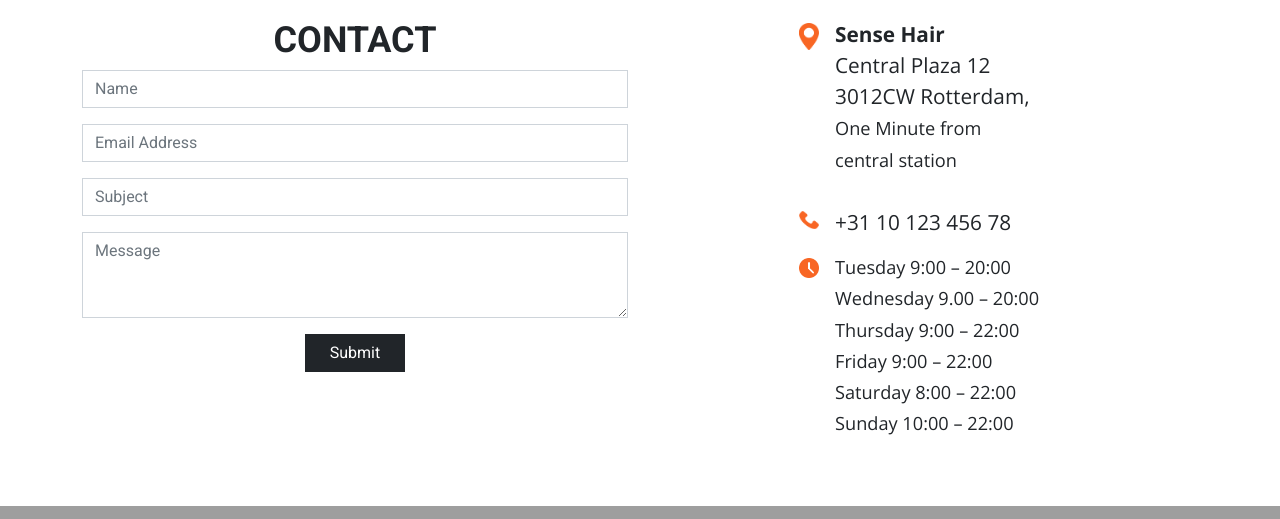
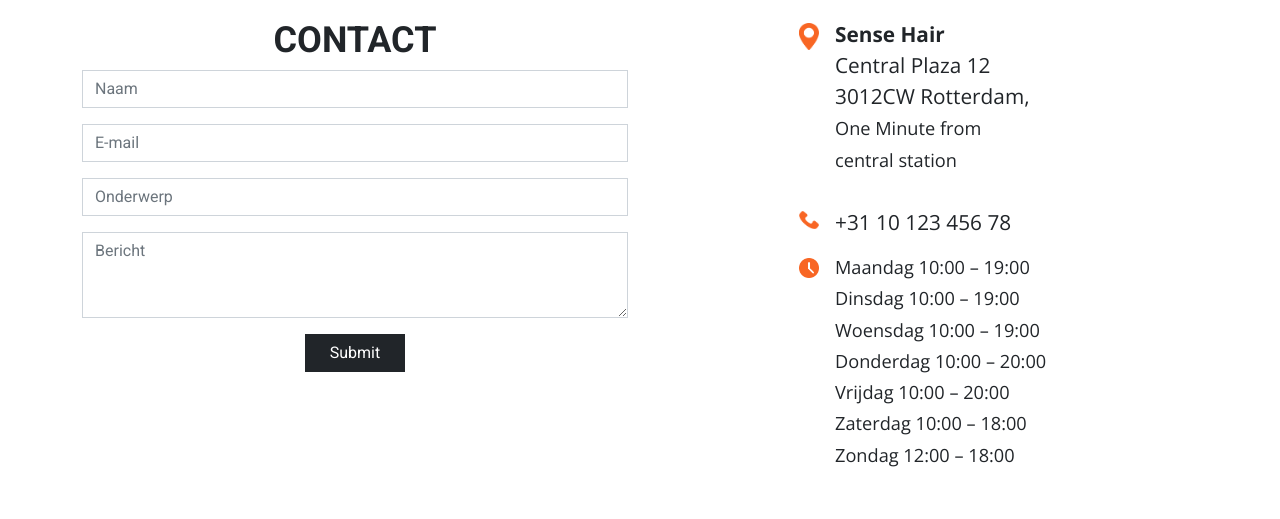
Before and after one commit to dream-diver/sensehair-web, a Next.js app: page /contact in a window 1280 px wide. Shown: the part 140-659 px from the top of the page. Built offline with nearby package versions, Linux system fonts and the light colour scheme; grey boxes are pictures that could not be loaded.

Commit message:
Translate 2

```diff
--- a/components/Footer.js
+++ b/components/Footer.js
@@ -66,13 +66,13 @@
               <p>carlos@sensehair.nl</p>
               <h4>INFO</h4>
               <p>
-                Sunday: 9AM-PM<br />
-                Sunday: 9AM-PM<br />
-                Sunday: 9AM-PM<br />
-                Sunday: 9AM-PM<br />
-                Sunday: 9AM-PM<br />
-                Sunday: 9AM-PM<br />
-                Sunday: 9AM-PM
+                { state.text.openingTimes1 }<br />
+                { state.text.openingTimes2 }<br />
+                { state.text.openingTimes3 }<br />
+                { state.text.openingTimes4 }<br />
+                { state.text.openingTimes5 }<br />
+                { state.text.openingTimes6 }<br />
+                { state.text.openingTimes7 }
               </p>
             </div>
             <div className="col-md-6 col-lg-3 mb-3">
--- a/components/contact/FormInfo.js
+++ b/components/contact/FormInfo.js
@@ -1,5 +1,9 @@
+import { useContext } from "react"
+import { GlobalContext } from '../contexts/GlobalContext';
+
 /* eslint-disable @next/next/no-img-element */
 const FormInfo = () => {
+  const [state] = useContext(GlobalContext)
   return (
     <section id="form_info">
       <div className="container">
@@ -8,16 +12,16 @@
             <form action="#">
               <h1 className="text-center">CONTACT</h1>
               <div className="mb-3">
-                <input type="text" className="form-control rounded-0" name="name" id="name" placeholder="Name" />
+                <input type="text" className="form-control rounded-0" name="name" id="name" placeholder={ state.text.contactUsFormName } />
               </div>
               <div className="mb-3">
-                <input type="text" className="form-control rounded-0" name="email" id="email" placeholder="Email Address" />
+                <input type="text" className="form-control rounded-0" name="email" id="email" placeholder={ state.text.contactUsFormEmail } />
               </div>
               <div className="mb-3">
-                <input type="text" className="form-control rounded-0" name="subject" id="subject" placeholder="Subject" />
+                <input type="text" className="form-control rounded-0" name="subject" id="subject" placeholder={ state.text.contactUsFormSubject } />
               </div>
               <div className="mb-3">
-                <textarea className="form-control rounded-0" name="message" id="message" rows="3" placeholder="Message"></textarea>
+                <textarea className="form-control rounded-0" name="message" id="message" rows="3" placeholder={ state.text.contactUsFormMessage }></textarea>
               </div>
               <div className="d-flex justify-content-center">
                 <button className="btn btn-dark rounded-0 px-4">Submit</button>
@@ -51,12 +55,13 @@
                 <img loading="lazy" src="./images/clock.png" alt="phone-call" width="20px" className="mt-1" />
               </div>
               <div className="contact-text mb-3">
-                <p className="small mb-1">Tuesday 9:00 – 20:00</p>
-                <p className="small mb-1">Wednesday 9.00 – 20:00</p>
-                <p className="small mb-1">Thursday 9:00 – 22:00</p>
-                <p className="small mb-1">Friday 9:00 – 22:00</p>
-                <p className="small mb-1">Saturday 8:00 – 22:00</p>
-                <p className="small mb-1">Sunday 10:00 – 22:00</p>
+                <p className="small mb-1">{ state.text.openingTimes1 }</p>
+                <p className="small mb-1">{ state.text.openingTimes2 }</p>
+                <p className="small mb-1">{ state.text.openingTimes3 }</p>
+                <p className="small mb-1">{ state.text.openingTimes4 }</p>
+                <p className="small mb-1">{ state.text.openingTimes5 }</p>
+                <p className="small mb-1">{ state.text.openingTimes6 }</p>
+                <p className="small mb-1">{ state.text.openingTimes7 }</p>
               </div>
             </div>
           </div>
--- a/locales/en.js
+++ b/locales/en.js
@@ -1,6 +1,14 @@
 /* eslint-disable import/no-anonymous-default-export */
 export default {
   bookNow: 'BOOK NOW',
+  footerBody: 'Cut, color or style? Feel free to visit us, with or without an appointment.',
+  openingTimes1: 'Monday 10:00 – 19:00',
+  openingTimes2: 'Tuesday 10:00 – 19:00',
+  openingTimes3: 'Wednesday 10:00 – 19:00',
+  openingTimes4: 'Thursday 10:00 – 20:00',
+  openingTimes5: 'Friday 10:00 – 20:00',
+  openingTimes6: 'Saturday 10:00 – 18:00',
+  openingTimes7: 'Sunday 12:00 – 18:00',
   homeHeroTitle: 'ONLY THE BEST TEAM FOR YOUR HAIR',
   homeHeroSubtitle: 'For fresh cuts, styling and coloring, our team is up to date with the latest trends and techniques. Your wishes are key by Sense Hair.',
   homeAwardTitle: 'OUR BRANDS',
@@ -63,5 +71,8 @@
   careerInfoListTextItem4: 'TRAININGEN: in knip- en kleurtechnieken & styling (intern en extern) afgestemd op jouw persoonlijke wensen en ontwikkeling',
   careerInfoListTextItem5: 'GOED START SALARIS',
   careerInfoListTextBody: 'Wil jij bij ons solliciteren, vul dan onderstaande formulier in of loop bijons binnen met je CV en motivatiebrief.',
-  footerBody: 'Knippen, kleuren of stylen? Loop gerust bij ons binnen, met of zonder afspraak.'
+  contactUsFormName: 'Name',
+  contactUsFormEmail: 'Email Address',
+  contactUsFormSubject: 'Subject',
+  contactUsFormMessage: 'Message',
 };
--- a/locales/nl.js
+++ b/locales/nl.js
@@ -1,6 +1,14 @@
 /* eslint-disable import/no-anonymous-default-export */
 export default {
   bookNow: 'AFSPRAAK MAKEN',
+  footerBody: 'Knippen, kleuren of stylen? Loop gerust bij ons binnen, met of zonder afspraak.',
+  openingTimes1: 'Maandag 10:00 – 19:00',
+  openingTimes2: 'Dinsdag 10:00 – 19:00',
+  openingTimes3: 'Woensdag 10:00 – 19:00',
+  openingTimes4: 'Donderdag 10:00 – 20:00',
+  openingTimes5: 'Vrijdag 10:00 – 20:00',
+  openingTimes6: 'Zaterdag 10:00 – 18:00',
+  openingTimes7: 'Zondag 12:00 – 18:00',
   homeHeroTitle: 'LOOK GOOD FEEL GOOD',
   homeHeroSubtitle: 'Met een mooi kapsel voel je je sterk en zelfverzekerd. Wij luisteren naar je wensen, geven je persoonlijk advies en het allerbelangrijkst: mooi haar',
   homeAwardTitle: 'ONZE MERKEN',
@@ -63,5 +71,8 @@
   careerInfoListTextItem4: 'TRAININGEN: in knip- en kleurtechnieken & styling (intern en extern) afgestemd op jouw persoonlijke wensen en ontwikkeling',
   careerInfoListTextItem5: 'GOED START SALARIS',
   careerInfoListTextBody: 'Wil jij bij ons solliciteren, vul dan onderstaande formulier in of loop bijons binnen met je CV en motivatiebrief.',
-  footerBody: 'Knippen, kleuren of stylen? Loop gerust bij ons binnen, met of zonder afspraak.'
+  contactUsFormName: 'Naam',
+  contactUsFormEmail: 'E-mail',
+  contactUsFormSubject: 'Onderwerp',
+  contactUsFormMessage: 'Bericht',
 };
```
Also changed, not shown: components/home/Contact.js (+7 -6 lines).
